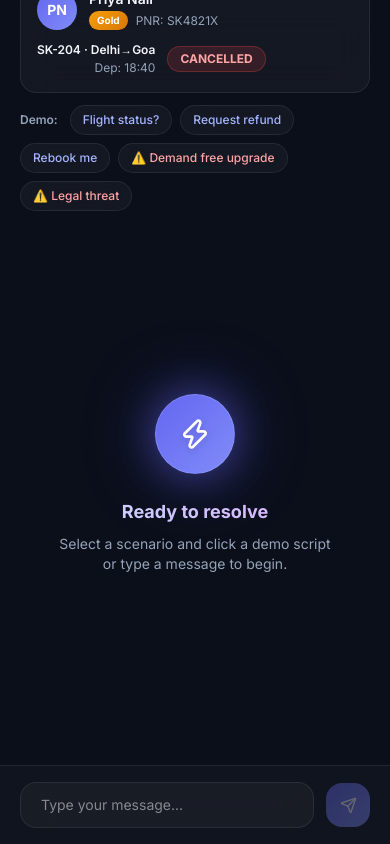
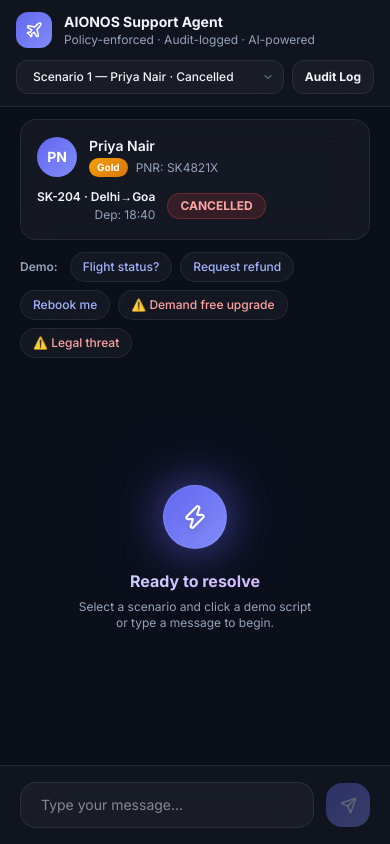
Before and after one commit to nikukaushik001/airline-resolution-agent, a Next.js app: page / in a window 390 px wide. Built offline with nearby package versions, Linux system fonts and the light colour scheme.

Commit message:
style: fix empty state height on mobile — fills available space instead of fixed 60vh

```diff
--- a/src/app/page.tsx
+++ b/src/app/page.tsx
@@ -240,20 +240,21 @@ export default function Home() {
         )}
 
         {/* Messages */}
-        <div className="flex-1 overflow-y-auto px-5 py-3 space-y-4">
+        <div className="flex-1 overflow-y-auto px-5 py-3 space-y-4 flex flex-col">
           {messages.length === 0 && (
-            <div className="flex flex-col items-center justify-center h-[60vh] gap-6 msg-animate">
+            <div className="flex flex-col items-center justify-center flex-1 min-h-[180px] gap-5 msg-animate py-8">
               <div className="relative flex items-center justify-center">
                 <div className="absolute inset-0 bg-indigo-500 rounded-full blur-[40px] opacity-20 animate-pulse"></div>
-                <div className="w-20 h-20 rounded-full btn-gradient flex items-center justify-center relative shadow-[0_0_40px_rgba(99,102,241,0.5)] border border-indigo-300/30">
-                  <Zap size={32} className="text-white drop-shadow-md" />
+                <div className="w-16 h-16 sm:w-20 sm:h-20 rounded-full btn-gradient flex items-center justify-center relative shadow-[0_0_40px_rgba(99,102,241,0.5)] border border-indigo-300/30">
+                  <Zap size={26} className="text-white drop-shadow-md sm:hidden" />
+                  <Zap size={32} className="text-white drop-shadow-md hidden sm:block" />
                 </div>
               </div>
-              <div className="text-center space-y-2 relative z-10">
-                <h3 className="text-lg font-bold text-transparent bg-clip-text bg-gradient-to-r from-indigo-200 to-purple-300">
+              <div className="text-center space-y-1.5 relative z-10">
+                <h3 className="text-base sm:text-lg font-bold text-transparent bg-clip-text bg-gradient-to-r from-indigo-200 to-purple-300">
                   Ready to resolve
                 </h3>
-                <p className="text-sm" style={{ color: 'var(--text-secondary)' }}>
+                <p className="text-xs sm:text-sm" style={{ color: 'var(--text-secondary)' }}>
                   Select a scenario and click a demo script<br />or type a message to begin.
                 </p>
               </div>
```
